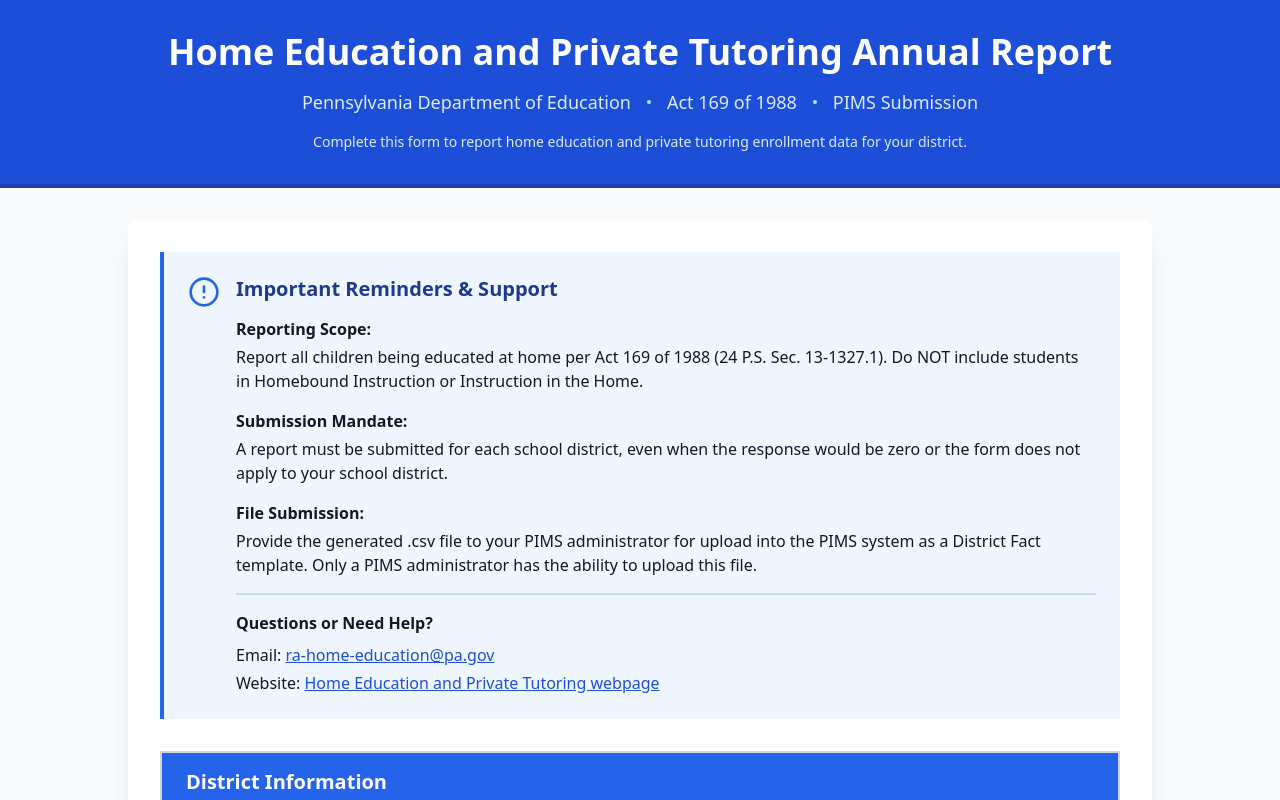
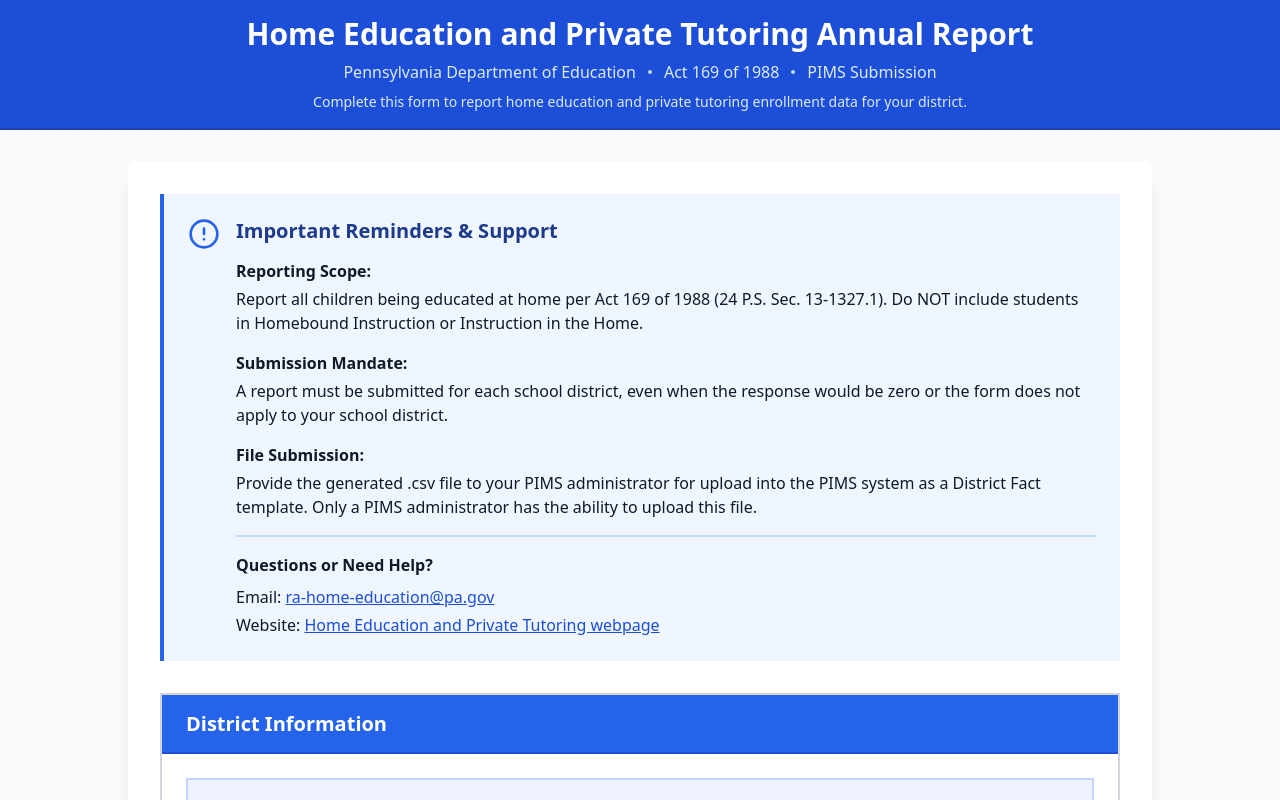
Before and after one commit to Bwest8/HEPT-tool, a React (Vite) app: page / in a window 1280 px wide. Shown: the top 800 px of the page. Built offline with nearby package versions, Linux system fonts and the light colour scheme.

Commit message:
compact header

```diff
--- a/src/components/Header.tsx
+++ b/src/components/Header.tsx
@@ -6,17 +6,17 @@
  */
 export const Header: React.FC = () => {
   return (
-    <header className="bg-blue-700 border-b-4 border-blue-800">
-      <div className="container mx-auto px-4 sm:px-6 lg:px-8 py-8">
+    <header className="bg-blue-700 border-b-2 border-blue-800">
+      <div className="container mx-auto px-4 sm:px-6 lg:px-8 py-4">
         <div className="max-w-5xl mx-auto">
           <div className="text-center">
             {/* Main Title */}
-            <h1 className="text-3xl md:text-4xl font-bold mb-4 text-white leading-tight">
+            <h1 className="text-2xl md:text-3xl font-bold mb-2 text-white leading-tight">
               Home Education and Private Tutoring Annual Report
             </h1>
 
             {/* Subtitle Information */}
-            <div className="flex flex-wrap items-center justify-center gap-4 text-blue-100 text-base md:text-lg">
+            <div className="flex flex-wrap items-center justify-center gap-3 text-blue-100 text-sm md:text-base">
               <span className="font-medium">Pennsylvania Department of Education</span>
               <span className="hidden sm:inline w-1 h-1 rounded-full bg-blue-200" aria-hidden="true"></span>
               <span className="font-medium">Act 169 of 1988</span>
@@ -25,7 +25,7 @@
             </div>
 
             {/* Additional Context */}
-            <div className="mt-4 text-blue-100 text-sm max-w-3xl mx-auto">
+            <div className="mt-2 text-blue-100 text-xs md:text-sm max-w-3xl mx-auto">
               Complete this form to report home education and private tutoring enrollment data for your district.
             </div>
           </div>
```
